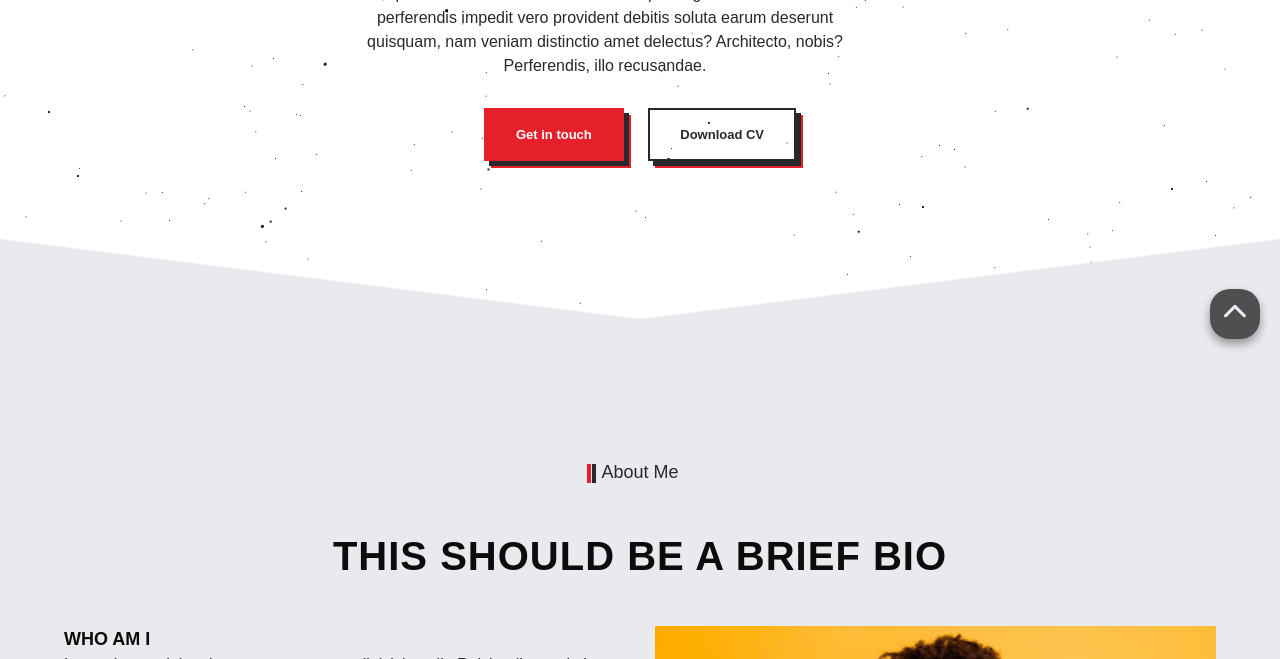
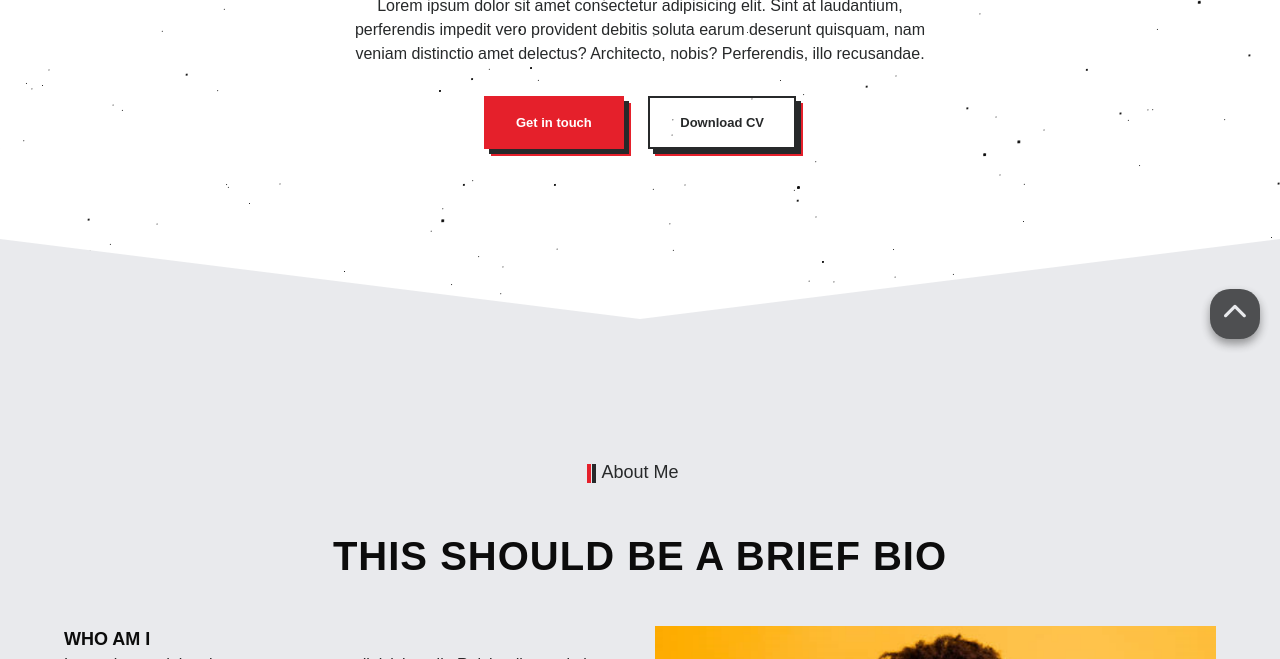
Before and after one commit to Carbell-sarfo/Sarfo-Carbell-Kofi, an Eleventy site: page src/index.html in a window 1280 px wide. Shown: the part 441-1100 px from the top of the page. Built offline with nearby package versions, Linux system fonts and the light colour scheme; Eleventy itself is replaced by a stand-in of ours; files that its build step writes are made by us from their sources.

Commit message:
section hero overflow

```diff
--- a/src/sass/components/_animate-bg.scss
+++ b/src/sass/components/_animate-bg.scss
@@ -59,7 +59,7 @@ $stars-big:    generateStars(100);
 #stars-container
 {
   height: 200vh;
-  width: 200%;
+  width: 100%;
   background: radial-gradient(ellipse at bottom, var(--clr-white) 0%, var(--gray-light) 100%);
   overflow: hidden;
   @include translate50;
--- a/src/sass/pages/_index.scss
+++ b/src/sass/pages/_index.scss
@@ -287,7 +287,7 @@
                 margin-bottom: 2rem;
             }
             p {
-                margin-right: 7rem;
+                // margin-right: 7rem;
             }
             .btn-red {
                 margin-right: 2rem;
```
Also changed, not shown: public/css/main.css.
